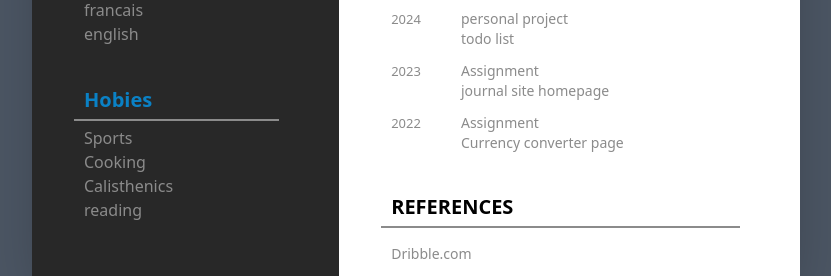
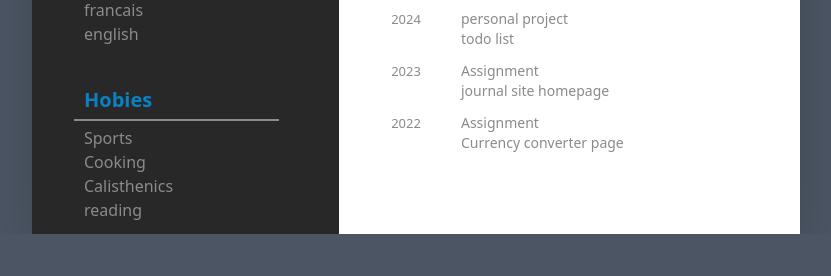
Before and after one commit to AdrienDjiongo/CV, a plain HTML site: page index.html in a window 1280 px wide. Shown: the part 841-1117 px from the top of the page, without its empty margins (224-1055 px from the left). After the commit the page ends 1075 px from the top, so only its background shows below. Drawn offline with nearby package versions, Linux system fonts and the light colour scheme.

Commit message:
Update index.html

```diff
--- a/index.html
+++ b/index.html
@@ -230,18 +230,7 @@ Armed with my knowledge in in frontend technologies i am able to build responsiv
               </span>
             </div>
           </nav>
-          <nav class="sm:px-10">
-            <div class="m-3">
-              <h4 class="font-semibold sm:text-xl">REFERENCES</h4>
-              <hr class="mr-2" />
-              <span class="dark leading-4 sm:text-sm">
-                <div class="flex mt-4">
-                  Dribble.com
-                </div>
 
-
-            </div>
-          </nav>
 
     </div>
   </body>
```
